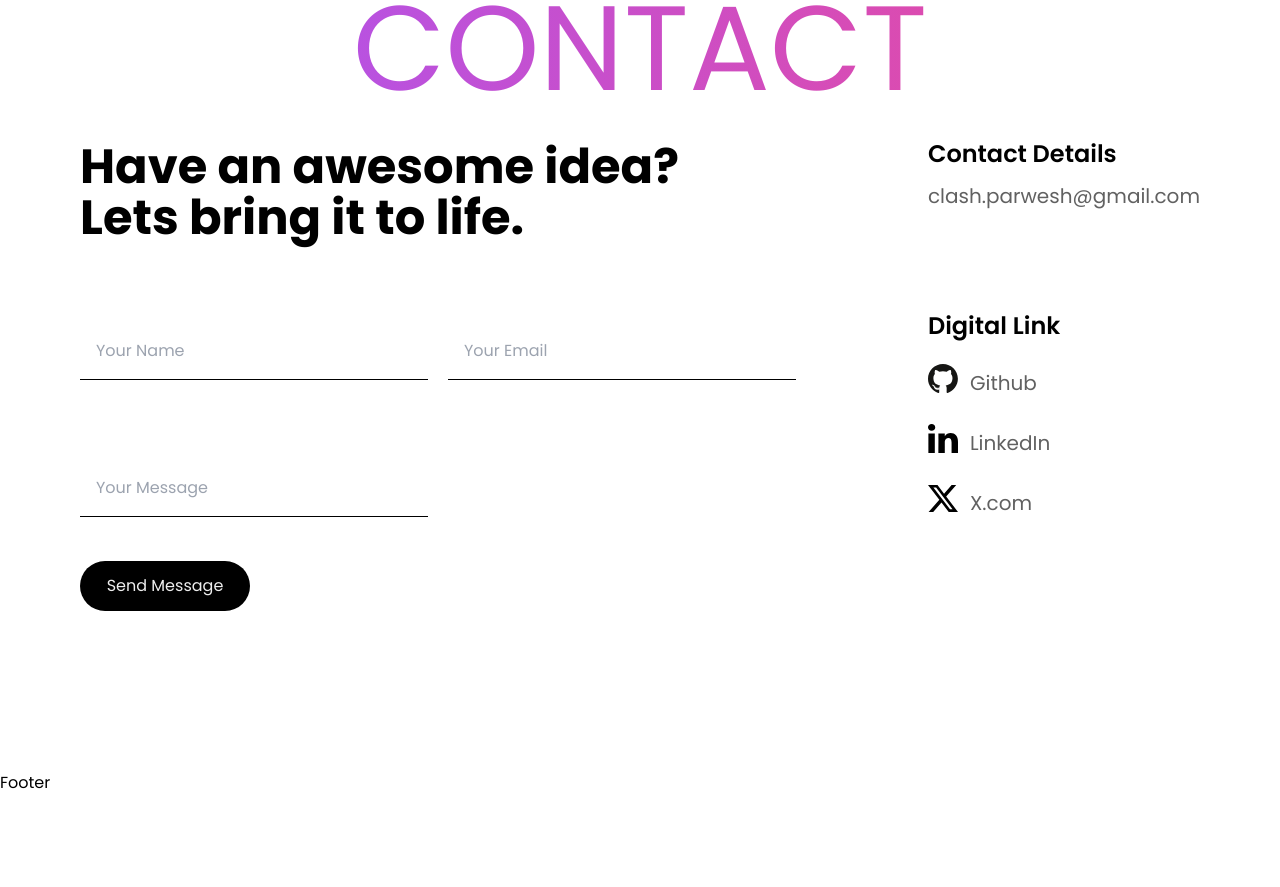
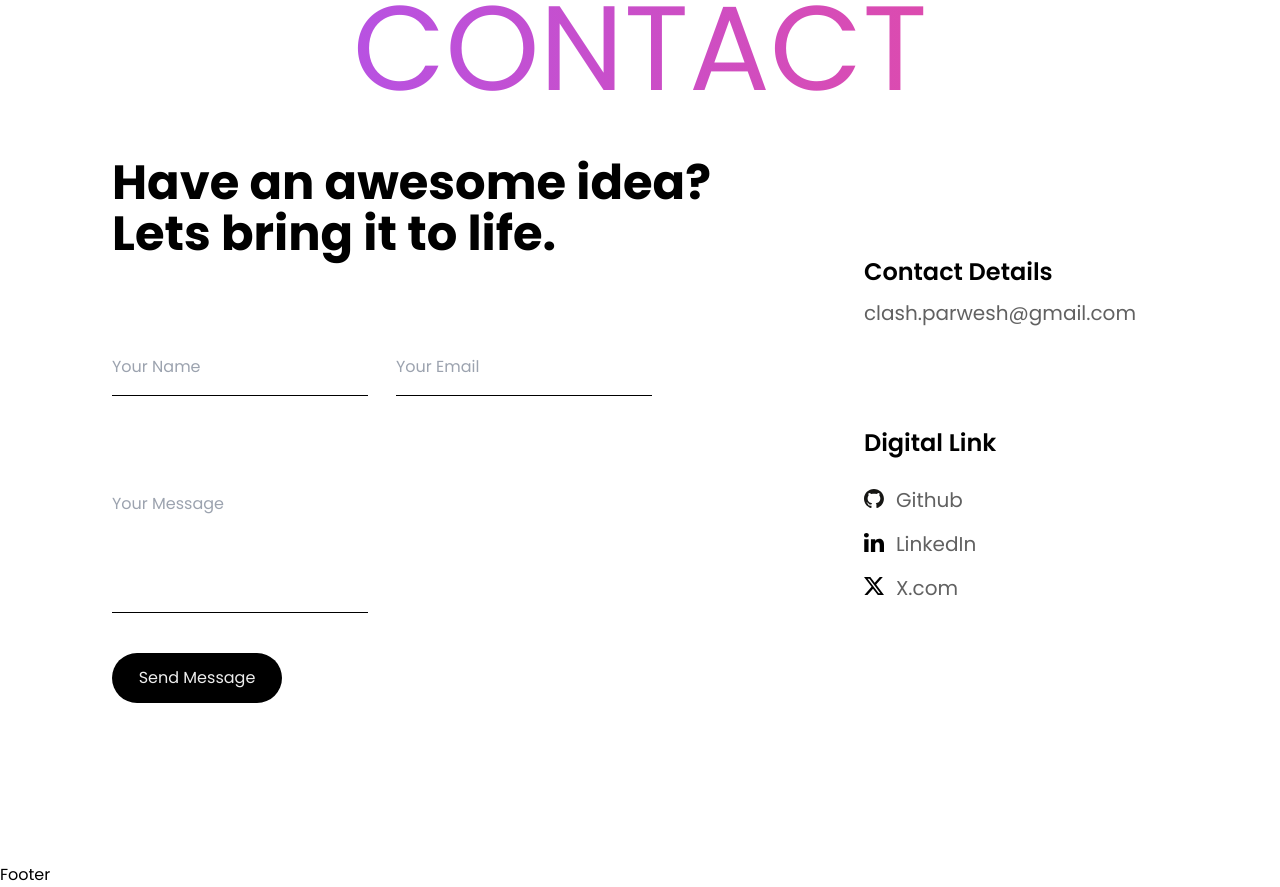
Before and after one commit to Mohamed-Parvez/parvez, a Next.js app: page / in a window 1280 px wide. Shown: the part 3940-4827 px from the top of the page. Before the commit the page ends 4735 px from the top, so only its background shows below. Built offline with nearby package versions, Linux system fonts and the light colour scheme.

Commit message:
updated contact section

```diff
--- a/app/layout.tsx
+++ b/app/layout.tsx
@@ -18,7 +18,7 @@ export default function RootLayout({
     <html lang="en">
       <body>
         <Nav />
-        <main className="mx-5 mt-[110px] min-h-screen font-poppins md:mx-10 xl:mx-20">
+        <main className="mx-5 mt-[110px] min-h-screen font-poppins md:mx-10 xl:mx-28">
           {children}
         </main>
         <Footer />
--- a/components/forms/Contact.tsx
+++ b/components/forms/Contact.tsx
@@ -1,6 +1,6 @@
 import React from "react";
 import Button from "../ui/button";
-import LinkLogo from "../ui/linklogo";
+import { LinkLogoLarge, LinkLogoSmall } from "../ui/linklogo";
 
 const Contact = () => {
   return (
@@ -15,53 +15,37 @@ const Contact = () => {
           CONTACT
         </h1>
       </div>
-      <div className="flex-between max-w-[1440px]">
+      <div className="md:flex-between mt-5 max-w-[1024px] gap-5">
         <div>
-          <div className="flex-start mx-auto max-w-[1440px] flex-col gap-20 2xl:mx-auto">
+          <div className="flex-start mx-auto max-w-[1024px] flex-col space-y-10 md:space-y-20 2xl:mx-auto ">
             <div className="flex w-full max-w-[1060px] items-start justify-between">
               <div className="max-w-[660px]">
-                <p className="heading4 md:heading3 lg:heading2 text-black">
+                <p className="heading3 md:heading3 lg:heading2 text-black">
                   Have an awesome idea? Lets bring it to life.
                 </p>
               </div>
             </div>
 
-            <div className="flex w-full max-w-[1060px] items-start justify-between">
-              <div className="flex-between max-w-[660px] gap-5">
+            <form className="xs:flex-between gap-4 xs:space-x-3">
               <input
+                type="text"
                 placeholder="Your Name"
-                  className="border-b border-b-black p-4"
+                className="w-full max-w-64 border-b border-b-black py-4 text-start"
               />
               <input
+                type="text"
                 placeholder="Your Email"
-                  className="border-b border-b-black p-4"
+                className="w-full max-w-64 border-b border-b-black py-4 text-start"
               />
-              </div>
-            </div>
+            </form>
 
-            <div className="flex w-full max-w-[1060px] items-start justify-between">
-              <div className="flex-between max-w-[660px] gap-5">
+            <form className="flex-between space-y-10">
               <input
+                type="text"
                 placeholder="Your Message"
-                  className="border-b border-b-black p-4"
+                className="w-full max-w-64 border-b border-b-black py-4 pb-24 text-start"
               />
-              </div>
-            </div>
-          </div>
-        </div>
-
-        <div className="flex-start flex-col gap-24">
-          <div className="flex-start max-w-[286px] flex-col">
-            <p className="base-bold text-black">Contact Details</p>
-            <p className="paragraph-regular mt-2 text-grey-700">
-              clash.parwesh@gmail.com
-            </p>
-          </div>
-          <div className="flex-start max-w-[286px] flex-col gap-4">
-            <p className="base-bold text-black">Digital Link</p>
-            <LinkLogo />
-          </div>
-        </div>
+            </form>
           </div>
 
           <Button
@@ -70,6 +54,22 @@ const Contact = () => {
             type="button"
             href="/"
           />
+        </div>
+
+        <div className="flex-start mt-20 flex-col gap-8 md:mt-0 md:gap-24">
+          <div className="flex-start max-w-[286px] flex-col">
+            <p className="heading4 lg:base-bold text-black">Contact Details</p>
+            <p className="small-regular lg:paragraph-regular mt-2 text-grey-700">
+              clash.parwesh@gmail.com
+            </p>
+          </div>
+          <div className="flex-start max-w-[286px] flex-col gap-4">
+            <p className="heading4 lg:base-bold text-black">Digital Link</p>
+            <LinkLogoSmall />
+            <LinkLogoLarge />
+          </div>
+        </div>
+      </div>
     </section>
   );
 };
--- a/components/ui/linklogo.tsx
+++ b/components/ui/linklogo.tsx
@@ -3,21 +3,44 @@ import { LinkLogoImages } from "@/constants";
 import Image from "next/image";
 import Link from "next/link";
 
-const LinkLogo = () => {
+export const LinkLogoSmall = () => {
   return (
-    <>
+    <div className="lg:hidden">
       {LinkLogoImages.map((images) => (
-        <div key={images.label} className="flex-between gap-3">
-          <Image src={images.src} alt={images.label} height={30} width={30} />
-          <Link href={images.href}>
-            <p className="paragraph-regular mt-2 text-grey-700">
-              {images.label}
-            </p>
-          </Link>
+        <div key={images.label} className="flex-start gap-3">
+          <div className="mt-2">
+            <Image src={images.src} alt={images.label} height={14} width={14} />
+          </div>
+          <div>
+            <Link href={images.href}>
+              <p className="small-regular lg:paragraph-regular mt-2 text-grey-700">
+                {images.label}
+              </p>
+            </Link>
+          </div>
         </div>
       ))}
-    </>
+    </div>
   );
 };
 
-export default LinkLogo;
+export const LinkLogoLarge = () => {
+  return (
+    <div className="hidden lg:block">
+      {LinkLogoImages.map((images) => (
+        <div key={images.label} className="flex-start gap-3 ">
+          <div className="mt-[15px]">
+            <Image src={images.src} alt={images.label} height={20} width={20} />
+          </div>
+          <div>
+            <Link href={images.href}>
+              <p className="small-regular lg:paragraph-regular mt-2 text-grey-700">
+                {images.label}
+              </p>
+            </Link>
+          </div>
+        </div>
+      ))}
+    </div>
+  );
+};
```
Lines whose indentation alone changed are shown as unchanged.
